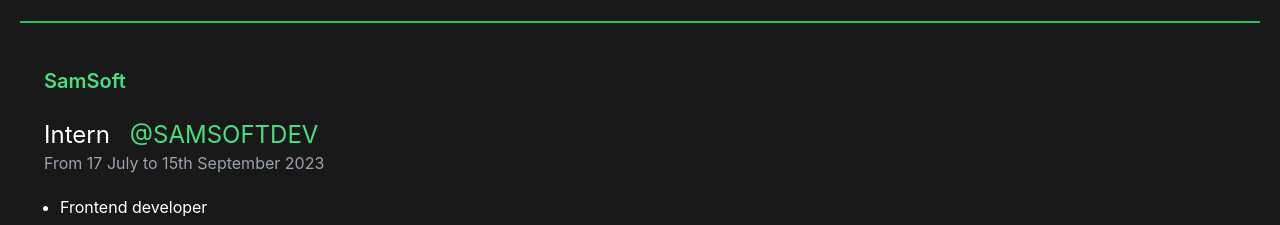
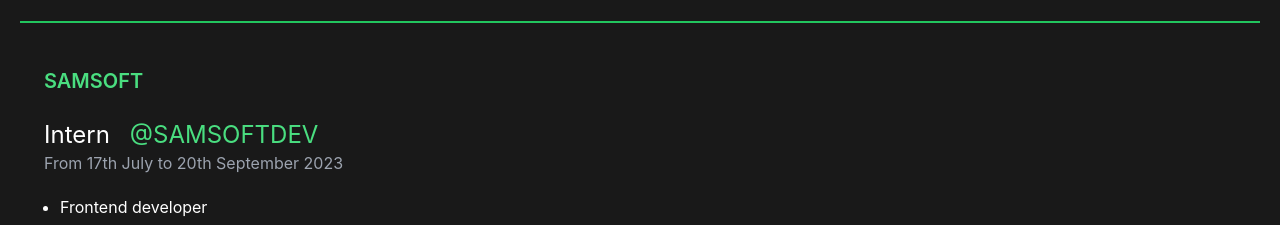
Before and after one commit to allauddin123982/Portfolio, a React (Create React App) app: page / in a window 1280 px wide. Both pictures are taken after a click on the element "Experience". Shown: the part 1358-1583 px from the top of the page. Built offline with nearby package versions, Linux system fonts and the light colour scheme; the HTML template or start-up script is replaced by a standard one.

Commit message:
edit layout

```diff
--- a/src/Components/About.jsx
+++ b/src/Components/About.jsx
@@ -65,10 +65,10 @@
         </div>
 
         <div className=" max-w-[1240px] mx-auto mt-5">
-          <div className=" border-b-2 border-green-500 text-white flex gap-x-10 p-5 font-bold text-xl">
-            <p className={` ${active === 'mainSkill' ? 'text-green-400' : 'text-white-400 '} cursor-pointer `} onClick={() => {setActive('mainSkill')}} >Main skills</p>
-            <p className={` ${active === 'edu_cert' ? 'text-green-400' : 'text-white-400 '}  cursor-pointer`} onClick={() => {setActive('edu_cert')}}>Education & Certification</p>
-            <p className={` ${active === 'experience' ? 'text-green-400' : 'text-white-400 '}  cursor-pointer`} onClick={() => {setActive('experience')}}>Experience</p>
+          <div className=" border-b-2 border-green-500 text-white flex gap-x-10 p-5 font-bold text-xl ">
+            <p className={` ${active === 'mainSkill' ? 'text-green-400' : 'text-white-400 '} cursor-pointer  hover:text-yellow-500`} onClick={() => {setActive('mainSkill')}} >Main skills</p>
+            <p className={` ${active === 'edu_cert' ? 'text-green-400' : 'text-white-400 '}  cursor-pointer  hover:text-yellow-500`} onClick={() => {setActive('edu_cert')}}>Education & Certification</p>
+            <p className={` ${active === 'experience' ? 'text-green-400' : 'text-white-400 '}  cursor-pointer  hover:text-yellow-500`} onClick={() => {setActive('experience')}}>Experience</p>
           </div>
 
           <div className="showSkill">
--- a/src/Components/ExperienceDetails.jsx
+++ b/src/Components/ExperienceDetails.jsx
@@ -17,7 +17,7 @@
         <div className="w-[300px] ">
 
             <ul className="flex flex-col gap-y-10 md:flex-row gap-x-20 font-semibold text-xl">
-                <li className={` hover:cursor-pointer  ${active === 'samsoft' ? 'text-green-400' : 'text-white-400 '} `} onClick={() => setActive("samsoft")}>SamSoft</li>
+                <li className={` hover:cursor-pointer  ${active === 'samsoft' ? 'text-green-400' : 'text-white-400 '} `} onClick={() => setActive("samsoft")}>SAMSOFT</li>
                 {/* <li className={` hover:cursor-pointer  ${active === 'netflix' ?'text-green-400' : 'text-white-400 '} `} onClick={() => setActive("netflix")}>Netflix </li>
                  <li className={` hover:cursor-pointer  ${active === 'google' ?'text-green-400' : 'text-white-400 '} `} onClick={() => setActive("google")}>Google</li>
                  <li className={` hover:cursor-pointer  ${active === 'apple' ? 'text-green-400' : 'text-white-400 '} `} onClick={() => setActive("apple")}>Apple</li>  */}
--- a/src/Components/SamSoftDetails.jsx
+++ b/src/Components/SamSoftDetails.jsx
@@ -9,7 +9,7 @@
           <p className="text-green-400">@SAMSOFTDEV</p>
 
         </div>
-        <p className="text-gray-400">From 17 July to 15th September 2023 </p>
+        <p className="text-gray-400">From 17th July to 20th September 2023 </p>
         <ul className="ps-4 pt-5 list-disc flex flex-col gap-y-8">
           <li >Frontend developer</li>
           <li >React</li>
```
